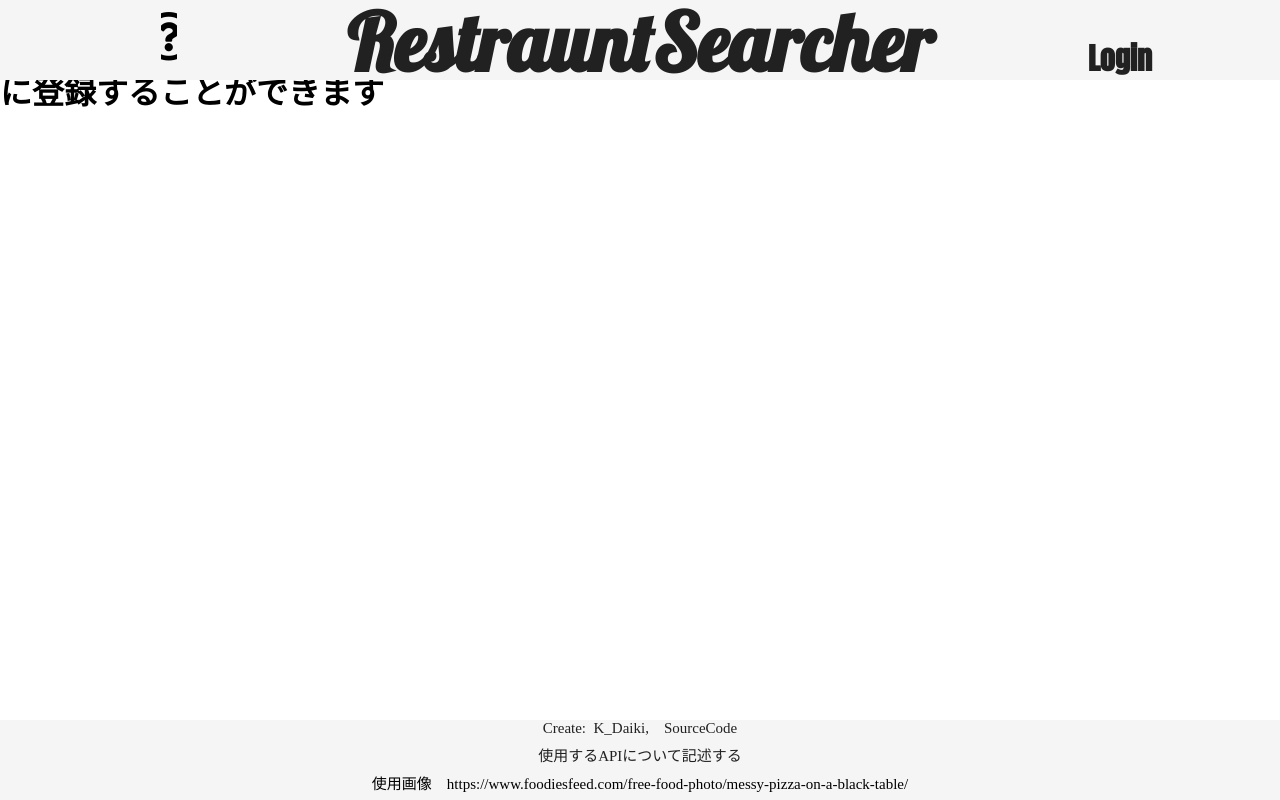
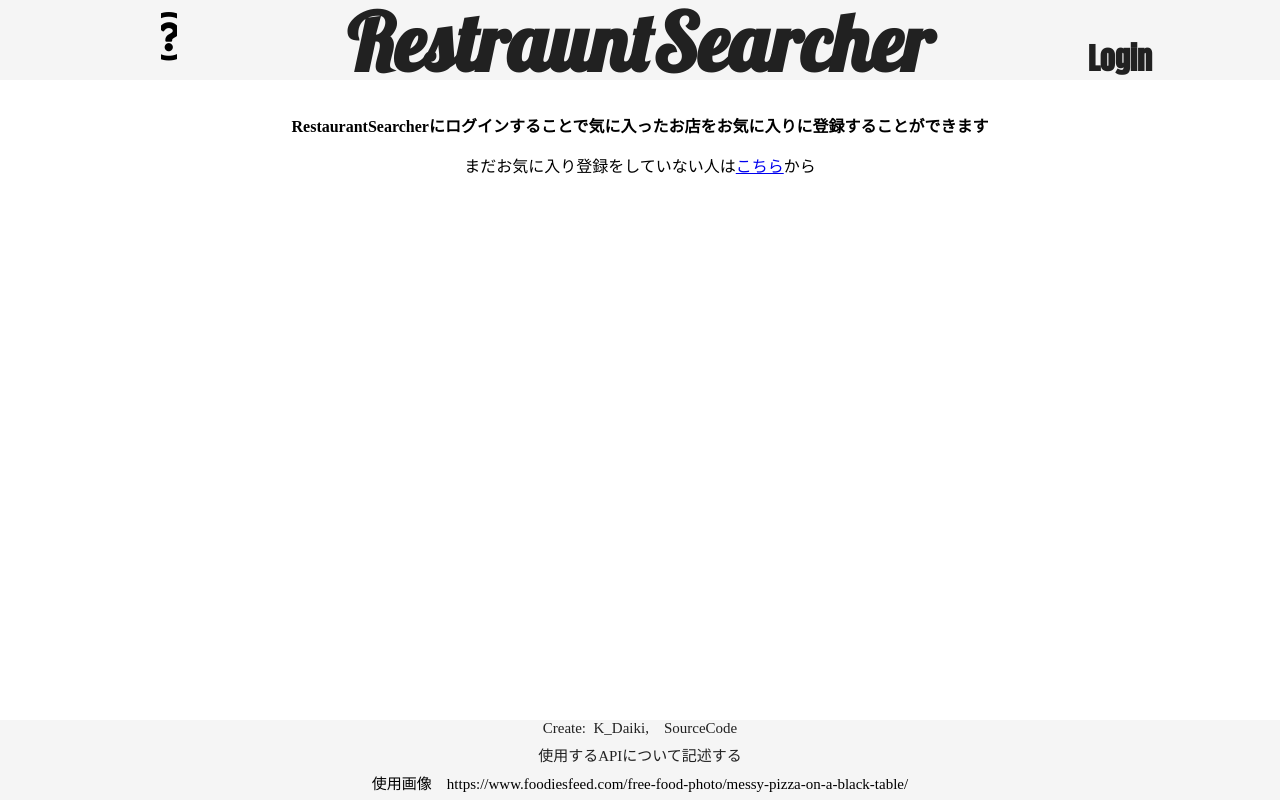
Before and after one commit to K-Daiki-0ne/Restaurant_Searcher, a React (Create React App) app in the folder client/: page /login in a window 1280 px wide. Built offline with nearby package versions, Linux system fonts and the light colour scheme.

Commit message:
create: LoginContent component

```diff
--- /dev/null
+++ b/client/src/components/atoms/LoginDescriptionText/LoginDescriptionText.css
@@ -0,0 +1,3 @@
+.description {
+  font-size: 8px;
+}
--- a/client/src/components/atoms/LoginDescriptionText/LoginDescriptionText.tsx
+++ b/client/src/components/atoms/LoginDescriptionText/LoginDescriptionText.tsx
@@ -1,8 +1,9 @@
-import React from 'react'
+import React from 'react';
+import './LoginDescriptionText.css'
 
 export function LoginDescriptionText() {
   return (
-    <div>
+    <div className='description'>
       <h1>RestaurantSearcherにログインすることで気に入ったお店をお気に入りに登録することができます</h1>
     </div>
   )
--- /dev/null
+++ b/client/src/components/organisms/LoginContent/LoginContent.css
@@ -0,0 +1,3 @@
+.login-content {
+  margin-top: 8%;
+}
--- a/client/src/components/organisms/LoginContent/LoginContent.tsx
+++ b/client/src/components/organisms/LoginContent/LoginContent.tsx
@@ -3,6 +3,7 @@ import {
   LoginDescriptionText,
   LoginGuideText
 } from '../../atoms/index';
+import './LoginContent.css';
 
 export function LoginContent() {
   return (
--- a/client/src/pages/Login/Login.css
+++ b/client/src/pages/Login/Login.css
@@ -6,4 +6,5 @@
   display: flex;
   height: 100%;
   justify-content: center;
+  text-align: center;
 }
--- a/client/src/pages/Login/Login.tsx
+++ b/client/src/pages/Login/Login.tsx
@@ -1,9 +1,8 @@
 import React from 'react';
-import { AppHeaer } from '../../components/organisms/index';
 import {
-  LoginDescriptionText,
-  LoginGuideText
-} from '../../components/atoms/index';
+  AppHeaer,
+  LoginContent
+} from '../../components/organisms/index';
 import './Login.css';
 
 export function Login() {
@@ -11,8 +10,7 @@ export function Login() {
     <div className='login'>
       <AppHeaer />
       <div className='content'>
-        <LoginDescriptionText />
-        <LoginGuideText />
+        <LoginContent />
       </div>
     </div>
   )
```
